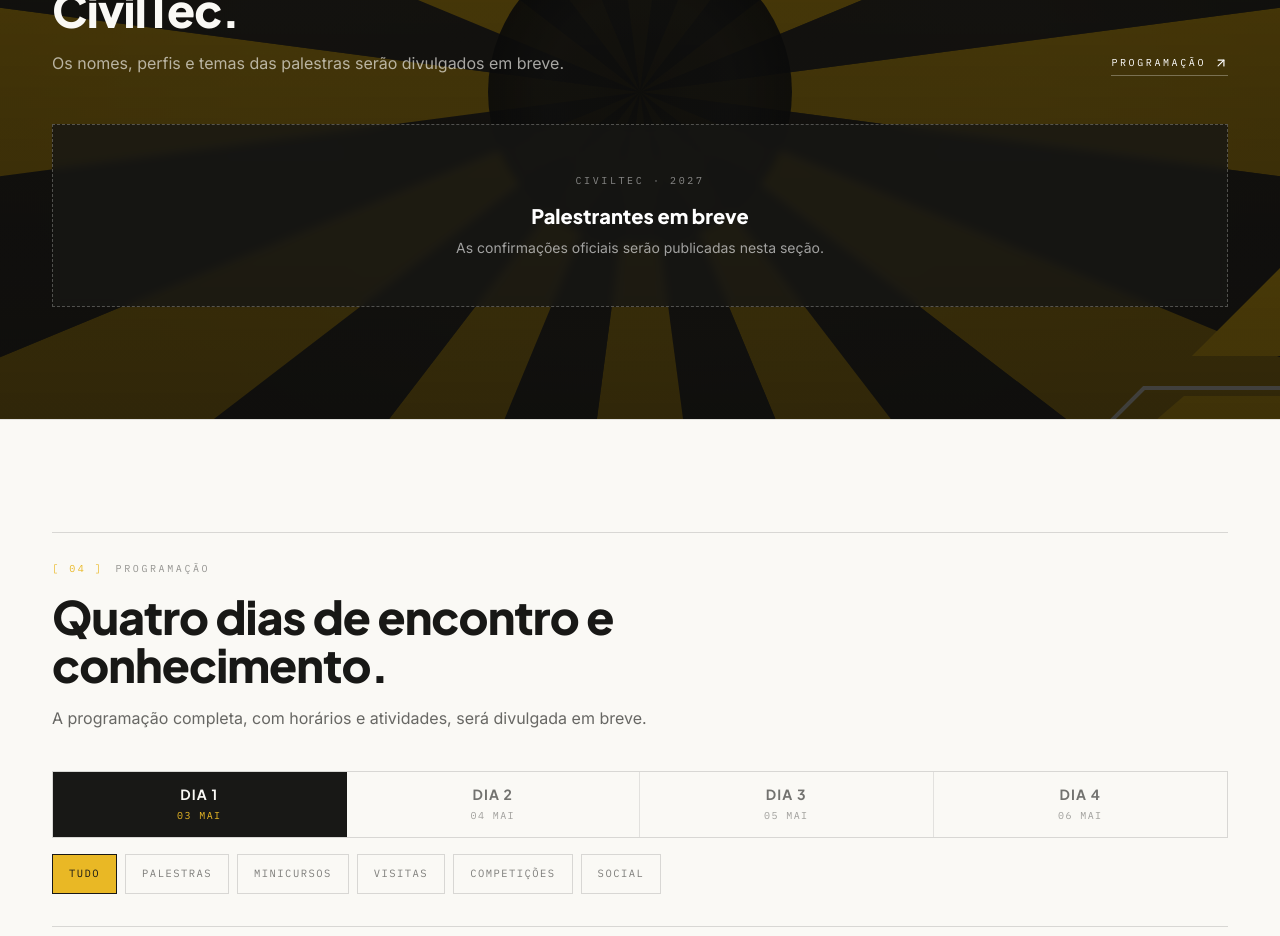
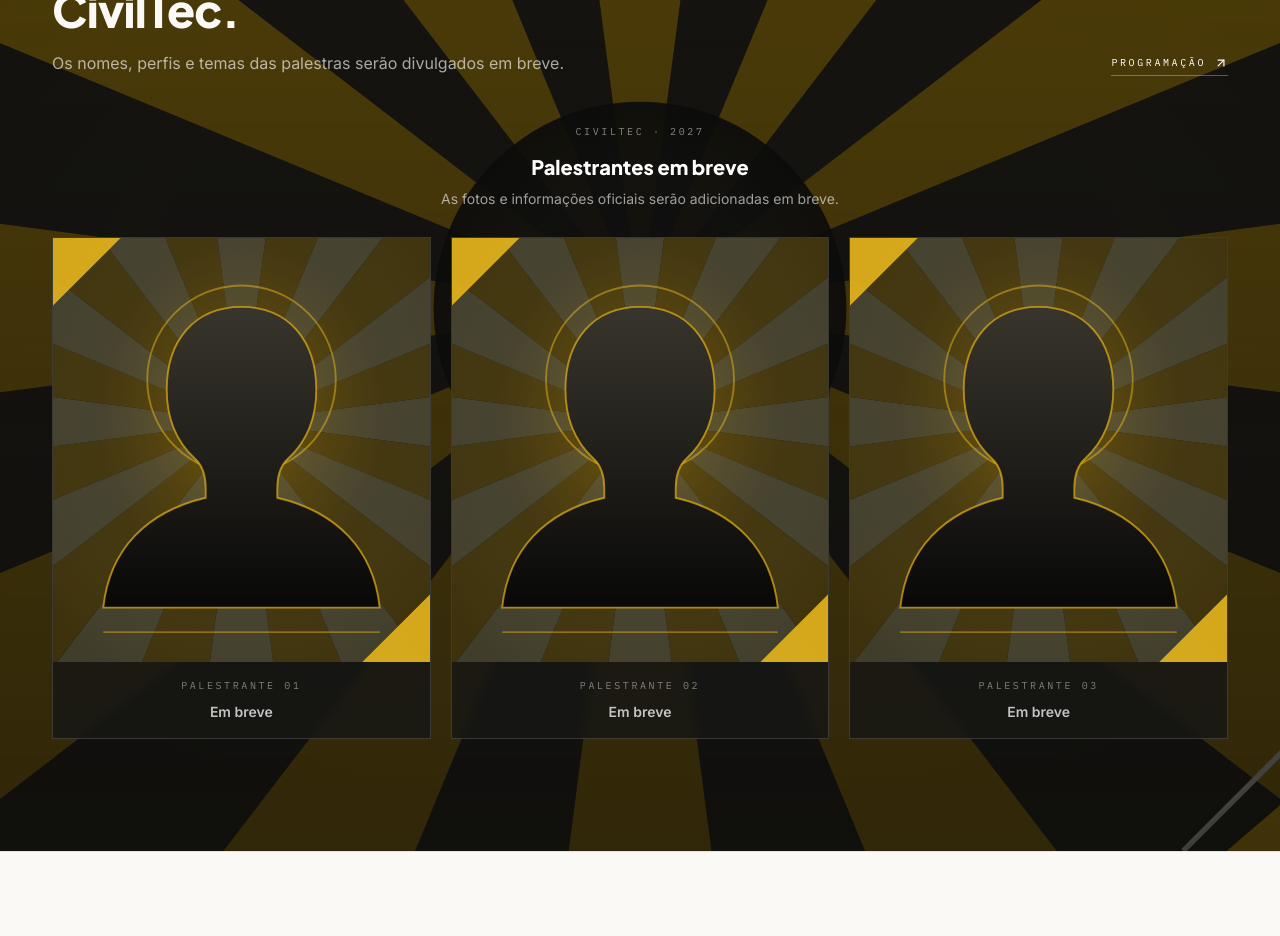
Before and after one commit to Dkalones/civil-tec, a React (Vite) app: page / in a window 1280 px wide. Shown: the part 2000-2936 px from the top of the page. Built offline with nearby package versions, Linux system fonts and the light colour scheme.

Commit message:
Add silhouette photo placeholders to speaker cards

```diff
--- a/src/components/site/Speakers.jsx
+++ b/src/components/site/Speakers.jsx
@@ -27,17 +27,33 @@ export default function Speakers() {
         {SPEAKERS.length > 0 ? (
           <div className="mt-12 grid grid-cols-2 gap-4 md:grid-cols-3 md:gap-5 lg:grid-cols-4">
             {SPEAKERS.map((speaker) => (
-              <article key={speaker.id} className="border border-white/15 bg-[#171715]/85 p-5 backdrop-blur-sm">
+              <article key={speaker.id} className="overflow-hidden border border-white/15 bg-[#171715]/85 backdrop-blur-sm">
+                <img src="/brand/speaker-placeholder.svg" alt="Silhueta ilustrativa para foto do palestrante" className="aspect-[4/4.5] w-full object-cover" />
+                <div className="p-5">
                 <p className="font-heading text-lg font-bold text-white">{speaker.name}</p>
                 <p className="mt-2 text-sm text-white/60">{speaker.org}</p>
+                </div>
               </article>
             ))}
           </div>
         ) : (
-          <div className="mt-12 border border-dashed border-white/25 bg-[#171715]/80 px-6 py-12 text-center backdrop-blur-sm">
-            <p className="label-mono text-white/50">CivilTec · 2027</p>
-            <h3 className="mt-3 font-heading text-xl font-extrabold text-white">Palestrantes em breve</h3>
-            <p className="mt-2 text-sm text-white/60">As confirmações oficiais serão publicadas nesta seção.</p>
+          <div className="mt-12">
+            <div className="mb-7 text-center">
+              <p className="label-mono text-white/50">CivilTec · 2027</p>
+              <h3 className="mt-3 font-heading text-xl font-extrabold text-white">Palestrantes em breve</h3>
+              <p className="mt-2 text-sm text-white/60">As fotos e informações oficiais serão adicionadas em breve.</p>
+            </div>
+            <div className="grid grid-cols-2 gap-4 md:grid-cols-3 md:gap-5">
+              {[1, 2, 3].map((item) => (
+                <article key={item} className="overflow-hidden border border-white/15 bg-[#171715]/85 backdrop-blur-sm">
+                  <img src="/brand/speaker-placeholder.svg" alt="Silhueta ilustrativa de um futuro palestrante" className="aspect-[4/4.5] w-full object-cover" />
+                  <div className="p-4 text-center">
+                    <p className="label-mono text-white/45">Palestrante {String(item).padStart(2, "0")}</p>
+                    <p className="mt-2 text-sm font-semibold text-white/75">Em breve</p>
+                  </div>
+                </article>
+              ))}
+            </div>
           </div>
         )}
       </div>
```
